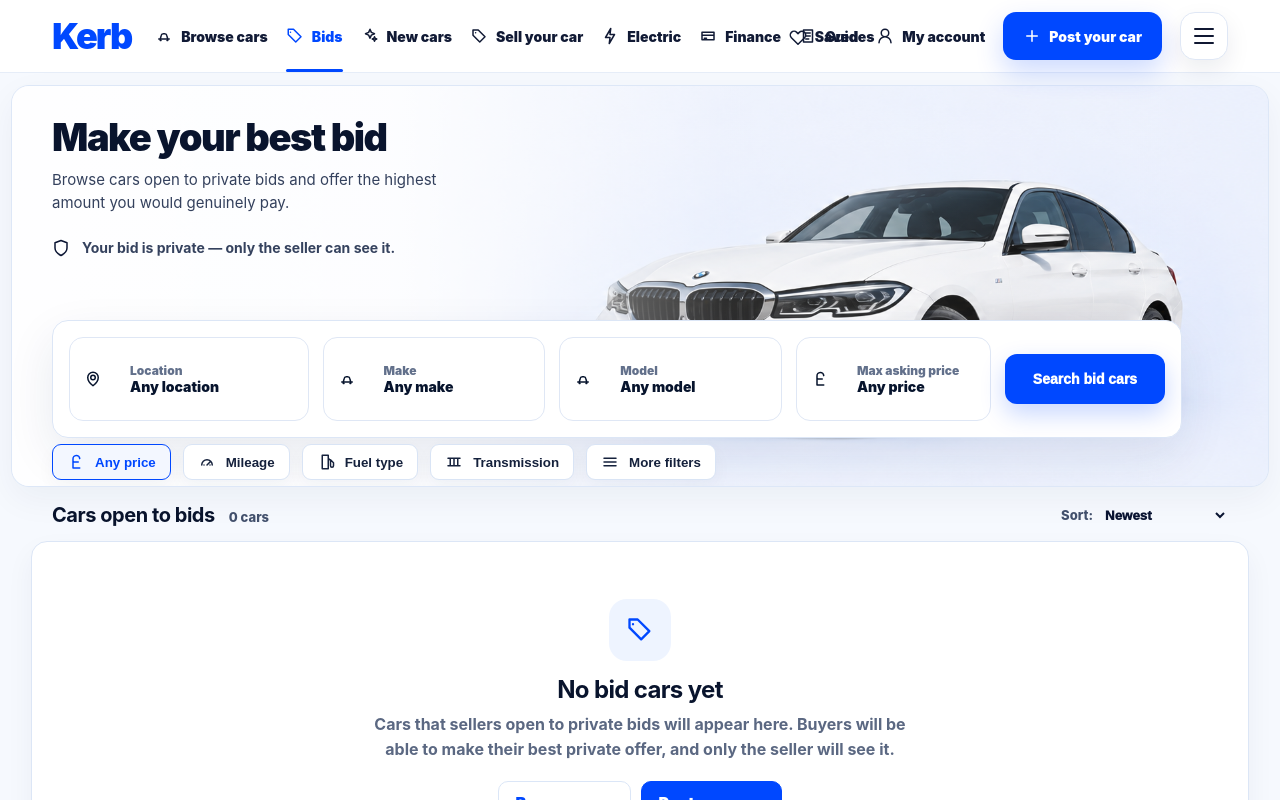
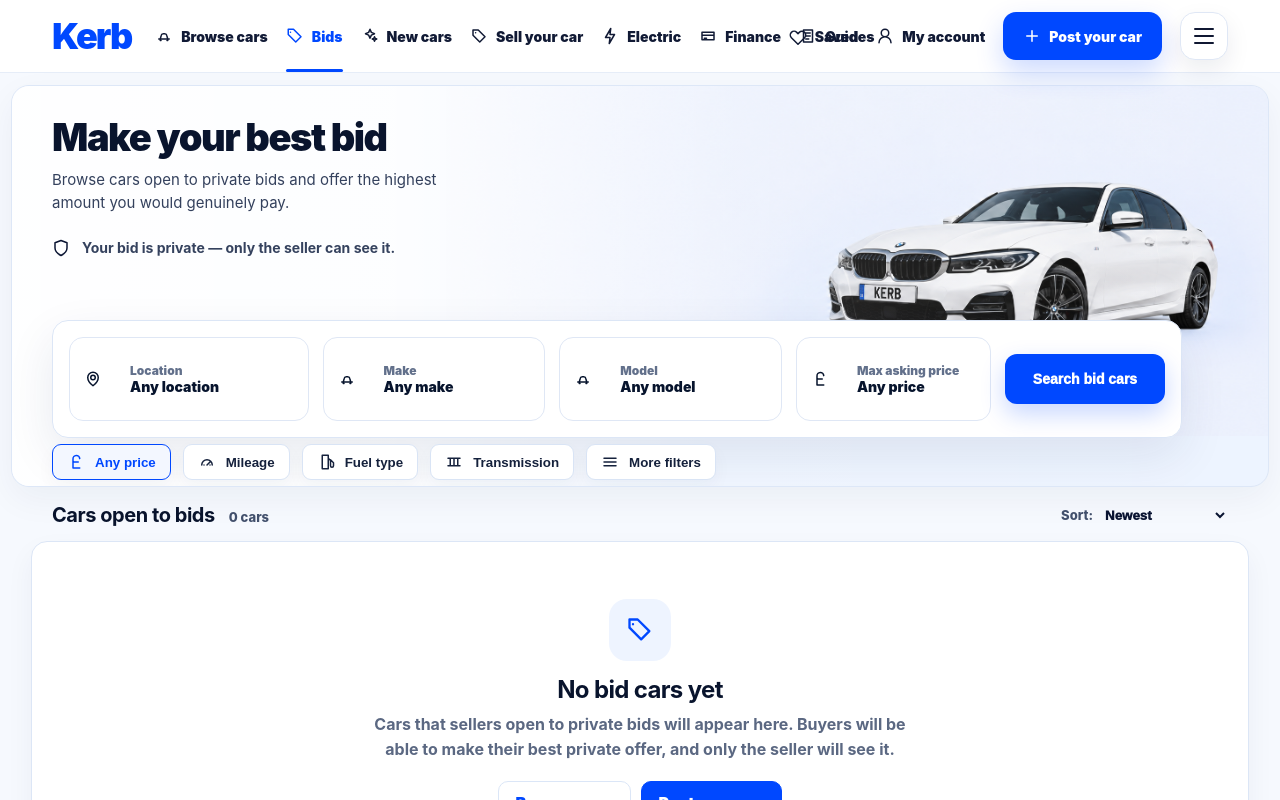
Before and after one commit to Abzgetzit/kerb, a Next.js app: page /bids in a window 1280 px wide. Shown: the top 800 px of the page. Built offline with nearby package versions, Linux system fonts and the light colour scheme.

Commit message:
Refine bids hero car size and position

```diff
--- a/app/bids-hero-final.css
+++ b/app/bids-hero-final.css
@@ -11,11 +11,14 @@
   .bidsPage .heroCar {
     position: absolute !important;
     z-index: 0 !important;
-    inset: 0 !important;
-    width: 100% !important;
-    height: 100% !important;
-    object-fit: cover !important;
-    object-position: center center !important;
+    top: -18px !important;
+    right: -6px !important;
+    bottom: auto !important;
+    left: auto !important;
+    width: 92% !important;
+    height: 92% !important;
+    object-fit: contain !important;
+    object-position: right top !important;
     display: block !important;
     border: 0 !important;
     background: transparent !important;
```
